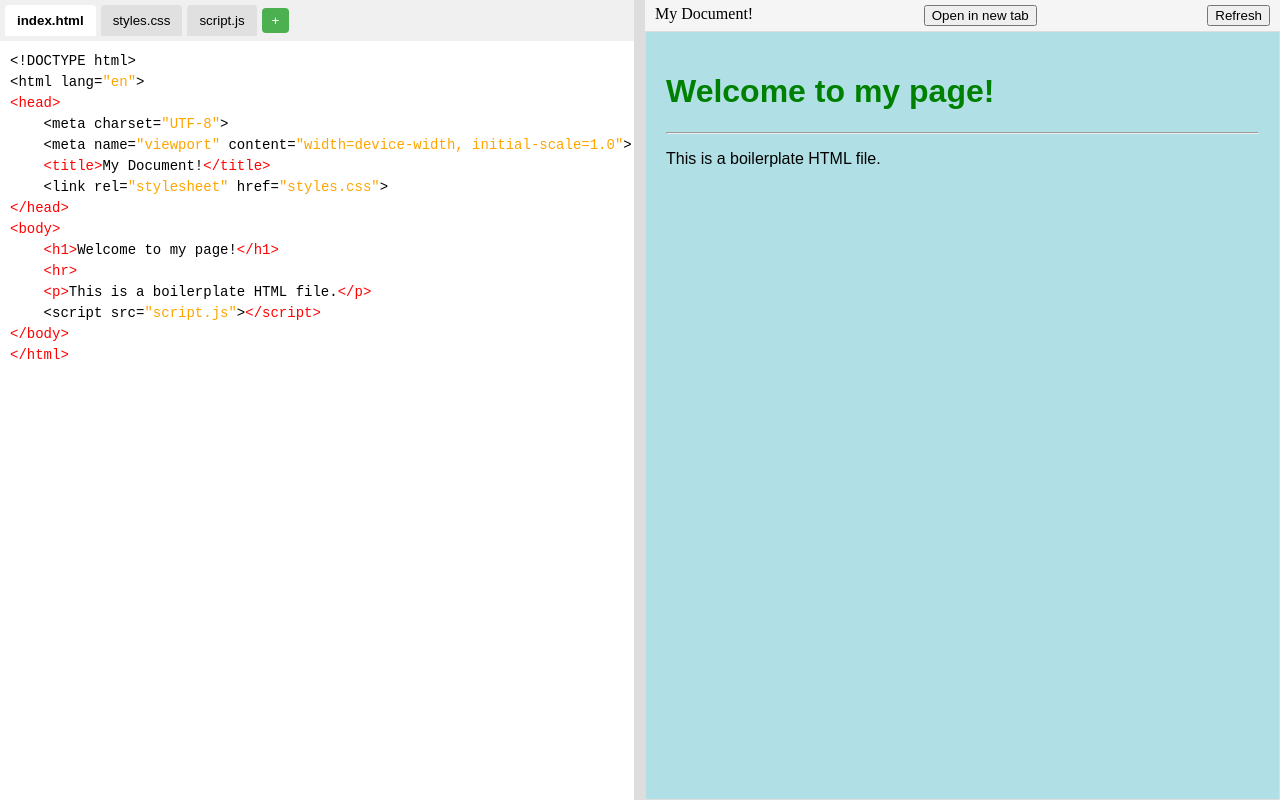
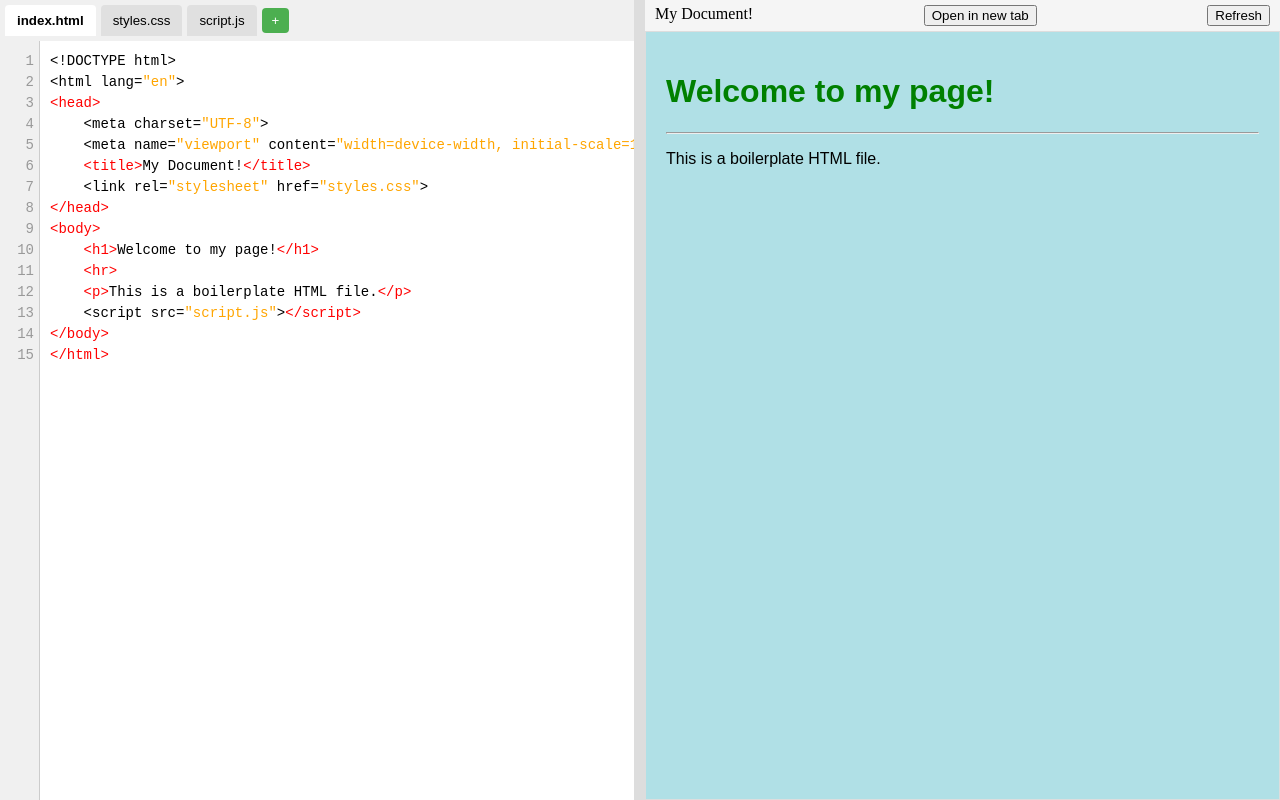
Before and after one commit to jonnyjackson26/online-htmlcssjs-editor, a React (Vite) app in the folder client/: page /#/editor in a window 1280 px wide. Built offline with nearby package versions, Linux system fonts and the light colour scheme.

Commit message:
added line numbers and they scrollgit add .git add .

```diff
--- a/client/src/Components/Editor/EditorPanel/TextArea/TextArea.css
+++ b/client/src/Components/Editor/EditorPanel/TextArea/TextArea.css
@@ -1,14 +1,32 @@
 .editor-scroll-container {
   flex-grow: 1;
-  overflow: hidden; /* Prevent scrollbars for the container */
   position: relative;
+  overflow: hidden;
 }
 
-.editor-content {
-  width: 100%; /* Ensure content doesn't overflow its parent */
-  min-height: 100%;
+.line-numbers {
+  position: absolute;
+  left: 0;
+  top: 0;
+  bottom: 0;
+  width: 40px;
+  padding: 10px 5px;
+  background-color: #f0f0f0;
+  border-right: 1px solid #ccc;
+  text-align: right;
+  font-family: monospace;
+  font-size: 14px;
+  line-height: 1.5;
+  color: #999;
+  user-select: none;
+  z-index: 2;
+  pointer-events: none;
+  overflow: hidden;
 }
 
+.line-numbers span {
+  display: block;
+}
 
 textarea, pre {
   position: absolute;
@@ -17,14 +35,14 @@ textarea, pre {
   width: 100%;
   height: 100%;
   margin: 0;
-  padding: 10px;
+  padding: 10px 10px 10px 50px;
   border: none;
   font-family: monospace;
   font-size: 14px;
   line-height: 1.5;
-  overflow-x: auto;
-  white-space: pre; /* Prevent wrapping */
+  white-space: pre;
   word-wrap: normal;
+  box-sizing: border-box;
 }
 
 textarea {
@@ -32,13 +50,15 @@ textarea {
   background: transparent;
   caret-color: black;
   resize: none;
-  z-index: 2;
+  z-index: 1;
+  overflow: auto; /* Ensure scrolling */
 }
 
 pre {
   pointer-events: none;
   background: white;
-  z-index: 1;
+  z-index: 0;
+  overflow: auto; /* Ensure scrolling */
 }
 
 pre code {
--- a/client/src/Components/Editor/EditorPanel/TextArea/TextArea.jsx
+++ b/client/src/Components/Editor/EditorPanel/TextArea/TextArea.jsx
@@ -7,11 +7,11 @@ const TextArea = ({ activeTab, value, onChange }) => {
   const [text, setText] = useState(value || '');
   const textareaRef = useRef(null);
   const preRef = useRef(null);
-  const containerRef = useRef(null);
+  const lineNumbersRef = useRef(null);
 
   useEffect(() => {
     syncScroll();
-    adjustContainerSize();
+    updateLineNumbers();
   }, [text]);
 
   useEffect(() => {
@@ -25,18 +25,20 @@ const TextArea = ({ activeTab, value, onChange }) => {
   };
 
   const syncScroll = () => {
-    if (textareaRef.current && preRef.current) {
+    if (textareaRef.current && preRef.current && lineNumbersRef.current) {
       preRef.current.scrollTop = textareaRef.current.scrollTop;
       preRef.current.scrollLeft = textareaRef.current.scrollLeft;
+      lineNumbersRef.current.scrollTop = textareaRef.current.scrollTop;
     }
   };
 
-  const adjustContainerSize = () => {
-    if (containerRef.current && textareaRef.current) {
-      containerRef.current.style.height = `${textareaRef.current.scrollHeight}px`;
+  const updateLineNumbers = () => {
+    if (lineNumbersRef.current) {
+      const lineCount = text.split('\n').length;
+      const lineNumbers = Array.from({ length: lineCount }, (_, i) => `<span>${i + 1}</span>`).join('');
+      lineNumbersRef.current.innerHTML = lineNumbers;
     }
   };
-
 
   const handleKeyDown = (e) => {
     if (e.key === 'Tab') {
@@ -54,19 +56,18 @@ const TextArea = ({ activeTab, value, onChange }) => {
 
   return (
     <div className="editor-scroll-container">
-      <div className="editor-content" ref={containerRef}>
+      <div className="line-numbers" ref={lineNumbersRef}></div>
+      <pre ref={preRef} className="editable">
+        <code dangerouslySetInnerHTML={{ __html: applyHighlighting(text, activeTab) }} />
+      </pre>
       <textarea
         ref={textareaRef}
         value={text}
         onChange={handleInput}
-          onScroll={syncScroll}
         onKeyDown={handleKeyDown}
+        onScroll={syncScroll} // Add scroll synchronization
         spellCheck="false"
       />
-        <pre ref={preRef} className="editable">
-          <code dangerouslySetInnerHTML={{ __html: applyHighlighting(text, activeTab) }} />
-        </pre>
-      </div>
     </div>
   );
 };
```
Lines whose indentation alone changed are shown as unchanged.
